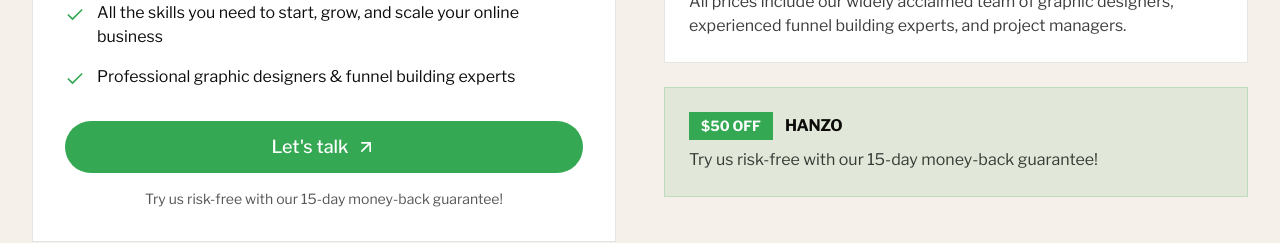
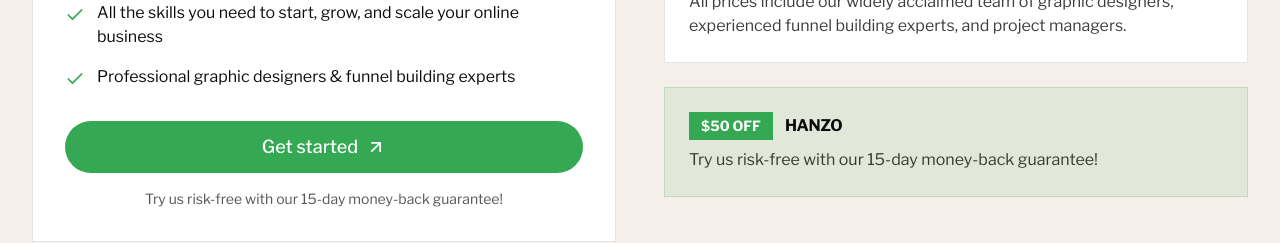
Before and after one commit to hanzoai/agency, a React (Vite) app: page / in a window 1280 px wide. Shown: the part 5940-6183 px from the top of the page. Built offline with nearby package versions, Linux system fonts and the light colour scheme.

Commit message:
Update text to "Get Started"
Updates text in the application to say "Get Started".

```diff
--- a/src/components/Pricing.tsx
+++ b/src/components/Pricing.tsx
@@ -41,7 +41,7 @@ const Pricing = () => {
                   href="/subscribe"
                   className="lets-talk-btn w-full justify-center text-lg py-3"
                 >
-                  Let's talk
+                  Get started
                   <ArrowUpRight size={20} className="ml-2" />
                 </a>
 
```
